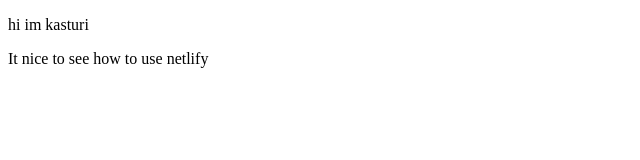
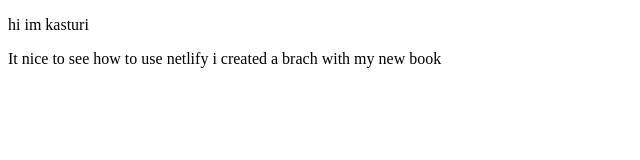
Before and after one commit to trynalearny/basic-tanayt, a plain HTML site: page index.html in a window 1280 px wide. Shown: the whole page, without its empty margins (0-640 px from the left). Drawn offline with Linux system fonts and the light colour scheme.

Commit message:
edited with more info

```diff
--- a/index.html
+++ b/index.html
@@ -8,5 +8,6 @@
 <body>
     <p>hi im kasturi</p>
     It nice to see how to use netlify
+    i created a brach with my new book
 </body>
 </html>
```
Also changed, not shown: 1 other file.
